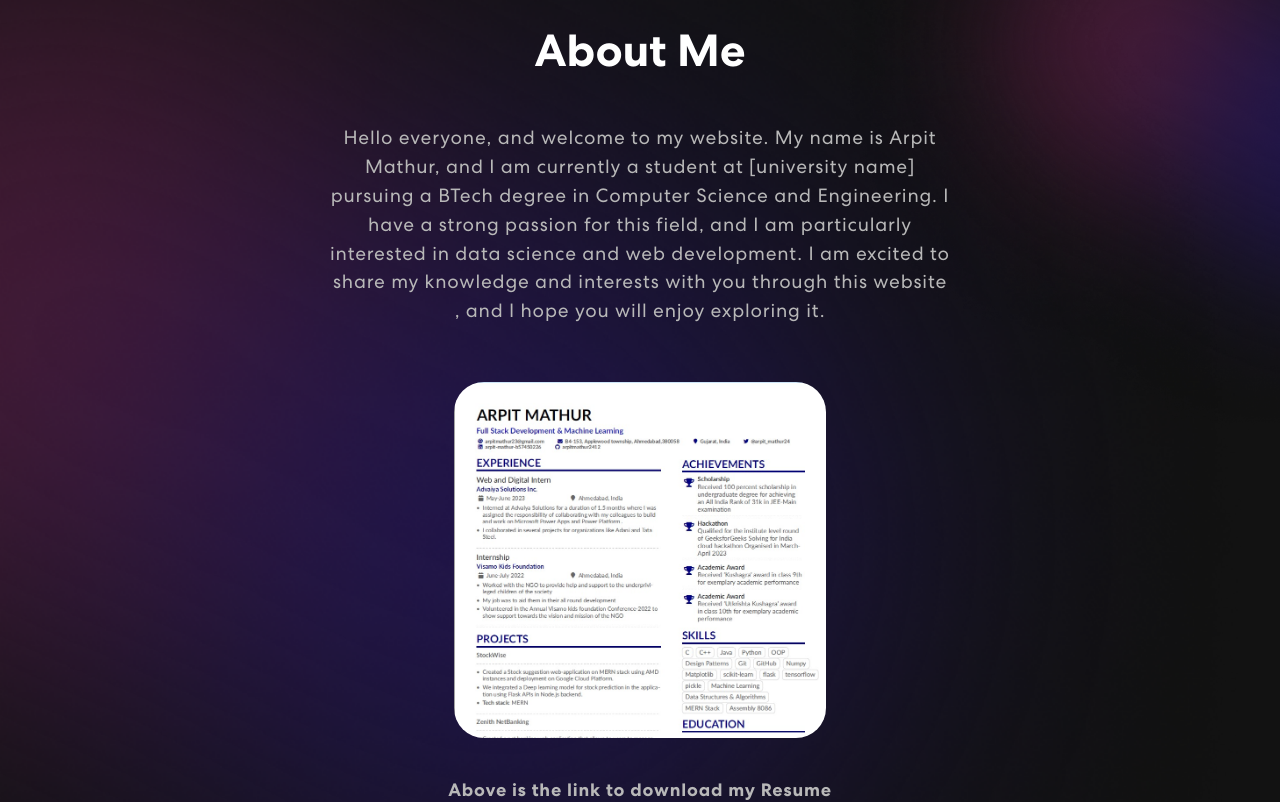
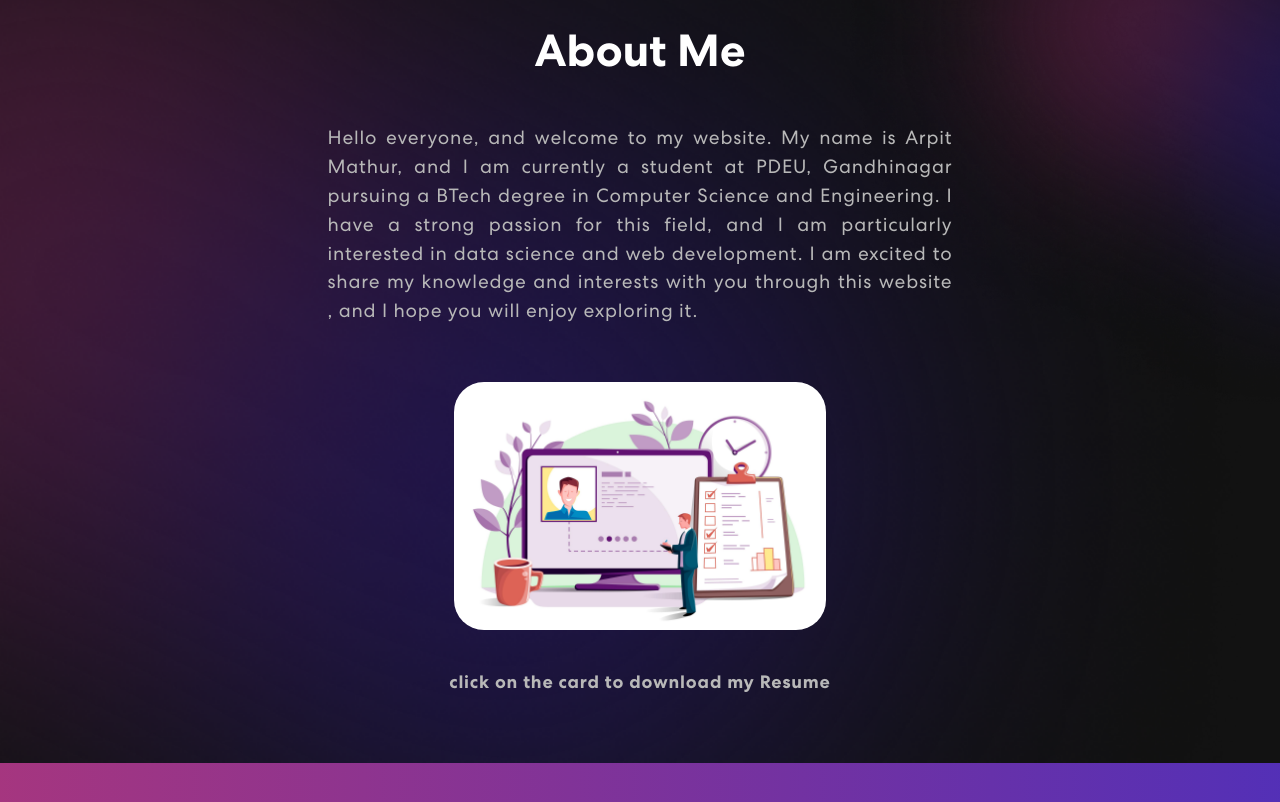
Before and after one commit to arpitmathur2412/personal-portfolio, a React (Create React App) app: page / in a window 1280 px wide. Shown: the part 780-1582 px from the top of the page. Built offline with nearby package versions, Linux system fonts and the light colour scheme.

Commit message:
changed image

```diff
--- a/src/components/Projects.js
+++ b/src/components/Projects.js
@@ -1,6 +1,6 @@
 import { Container, Row, Col, Tab} from "react-bootstrap";
 import { ProjectCard } from "./ProjectCard";
-import projImg1 from "../assets/img/resume-image.jpg";
+import projImg1 from "../assets/img/resume-3.jpg";
 import colorSharp2 from "../assets/img/color-sharp2.png";
 import 'animate.css';
 import TrackVisibility from 'react-on-screen';
@@ -25,8 +25,8 @@ export const Projects = () => {
               <div className={isVisible ? "animate__animated animate__fadeIn": ""}>
                 <h2>About Me</h2>
                 <br></br>
-                <p style={{fontSize:"120%"}}>Hello everyone, and welcome to my website.
-                 My name is Arpit Mathur, and I am currently a student at [university name] pursuing a
+                <p style={{textAlign:"justify",fontSize:"120%"}}>Hello everyone, and welcome to my website.
+                 My name is Arpit Mathur, and I am currently a student at PDEU, Gandhinagar pursuing a
                  BTech degree in Computer Science and Engineering.
                  I have a strong passion for this field, and I am particularly interested in data science
                   and web development. I am excited to share my knowledge and interests with you through this website
@@ -47,7 +47,7 @@ export const Projects = () => {
                     </Tab.Pane>
                   </Tab.Content>
                 </Tab.Container>
-                <p><strong>Above is the link to download my Resume</strong></p>
+                <p><strong>click on the card to download my Resume</strong></p>
               </div>}
             </TrackVisibility>
           </Col>
```
Also changed, not shown: src/assets/img/resume-3.jpg (added), src/assets/img/resume-img-2.jpg (renamed from src/assets/img/5539119.jpg).
